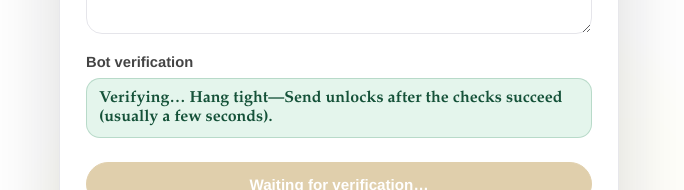
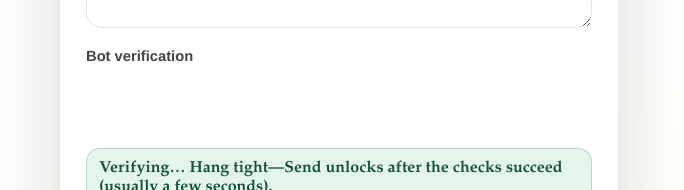
Before and after one commit to francis-dotcom/biotribute, a Next.js app: page /SirFemiOgini in a window 1280 px wide. Both pictures are taken after a click on the button "Leave a Message". Shown: the part 1421-1611 px from the top of the page, without its empty margins (301-985 px from the left). Built offline with nearby package versions, Linux system fonts and the light colour scheme; no server answers.

Commit message:
styles: 4 file(s)

```diff
--- a/src/app/globals.css
+++ b/src/app/globals.css
@@ -1678,6 +1678,13 @@ textarea {
   color: #155239;
 }
 
+/* Explicit turnstile.render() — do not combine with .cf-turnstile; reserve space for iframe */
+.turnstile-mount {
+  min-height: 70px;
+  min-width: 300px;
+  max-width: 100%;
+}
+
 .admin-shell {
   margin-bottom: 18px;
 }
--- a/src/components/family-message-modal.tsx
+++ b/src/components/family-message-modal.tsx
@@ -55,6 +55,8 @@ export function FamilyMessageModal({
           options: {
             sitekey: string;
             appearance?: "always" | "execute" | "interaction-only";
+            size?: "normal" | "compact" | "flexible";
+            theme?: "light" | "dark" | "auto";
             callback?: (token: string) => void;
             "expired-callback"?: () => void;
             "error-callback"?: () => void;
@@ -75,6 +77,9 @@ export function FamilyMessageModal({
 
       turnstileWidgetIdRef.current = turnstile.render(turnstileContainerRef.current, {
         sitekey: turnstileSiteKey,
+        appearance: "always",
+        size: "normal",
+        theme: "auto",
         callback: (token: string) => setTurnstileToken(token),
         "expired-callback": () => setTurnstileToken(""),
         "error-callback": () => setTurnstileToken(""),
@@ -242,7 +247,11 @@ export function FamilyMessageModal({
               {turnstileSiteKey ? (
                 <div className="field-block">
                   <span>Bot verification</span>
-                  <div ref={turnstileContainerRef} className="cf-turnstile" data-sitekey={turnstileSiteKey} />
+                  <div
+                    ref={turnstileContainerRef}
+                    className="turnstile-mount"
+                    aria-label="Cloudflare verification"
+                  />
                   {!turnstileToken.trim() ? (
                     <p className="form-status-inline is-waiting" role="status">
                       {turnstileGreenWaitingNotice}
--- a/src/components/message-form.tsx
+++ b/src/components/message-form.tsx
@@ -58,6 +58,8 @@ export function MessageForm({ tributeSlug, storeConfigured }: MessageFormProps)
           options: {
             sitekey: string;
             appearance?: "always" | "execute" | "interaction-only";
+            size?: "normal" | "compact" | "flexible";
+            theme?: "light" | "dark" | "auto";
             callback?: (token: string) => void;
             "expired-callback"?: () => void;
             "error-callback"?: () => void;
@@ -78,6 +80,9 @@ export function MessageForm({ tributeSlug, storeConfigured }: MessageFormProps)
 
       turnstileWidgetIdRef.current = turnstile.render(turnstileContainerRef.current, {
         sitekey: turnstileSiteKey,
+        appearance: "always",
+        size: "normal",
+        theme: "auto",
         callback: (token: string) => setTurnstileToken(token),
         "expired-callback": () => setTurnstileToken(""),
         "error-callback": () => setTurnstileToken(""),
@@ -335,7 +340,11 @@ export function MessageForm({ tributeSlug, storeConfigured }: MessageFormProps)
               {turnstileSiteKey ? (
                 <div className="field-block">
                   <span>Bot verification</span>
-                  <div ref={turnstileContainerRef} className="cf-turnstile" data-sitekey={turnstileSiteKey} />
+                  <div
+                    ref={turnstileContainerRef}
+                    className="turnstile-mount"
+                    aria-label="Cloudflare verification"
+                  />
                   {!turnstileToken.trim() ? (
                     <p className="form-status-inline is-waiting" role="status">
                       {turnstileGreenWaitingNotice}
--- a/src/components/tribute-card-modal.tsx
+++ b/src/components/tribute-card-modal.tsx
@@ -59,6 +59,8 @@ export function TributeCardModal({
           options: {
             sitekey: string;
             appearance?: "always" | "execute" | "interaction-only";
+            size?: "normal" | "compact" | "flexible";
+            theme?: "light" | "dark" | "auto";
             callback?: (token: string) => void;
             "expired-callback"?: () => void;
             "error-callback"?: () => void;
@@ -79,6 +81,9 @@ export function TributeCardModal({
 
       turnstileWidgetIdRef.current = turnstile.render(turnstileContainerRef.current, {
         sitekey: turnstileSiteKey,
+        appearance: "always",
+        size: "normal",
+        theme: "auto",
         callback: (token: string) => setTurnstileToken(token),
         "expired-callback": () => setTurnstileToken(""),
         "error-callback": () => setTurnstileToken(""),
@@ -261,7 +266,11 @@ ${cardMessage}`,
               {turnstileSiteKey ? (
                 <div className="field-block">
                   <span>Bot verification</span>
-                  <div ref={turnstileContainerRef} className="cf-turnstile" data-sitekey={turnstileSiteKey} />
+                  <div
+                    ref={turnstileContainerRef}
+                    className="turnstile-mount"
+                    aria-label="Cloudflare verification"
+                  />
                   {!turnstileToken.trim() ? (
                     <p className="form-status-inline is-waiting" role="status">
                       {turnstileGreenWaitingNotice}
```
